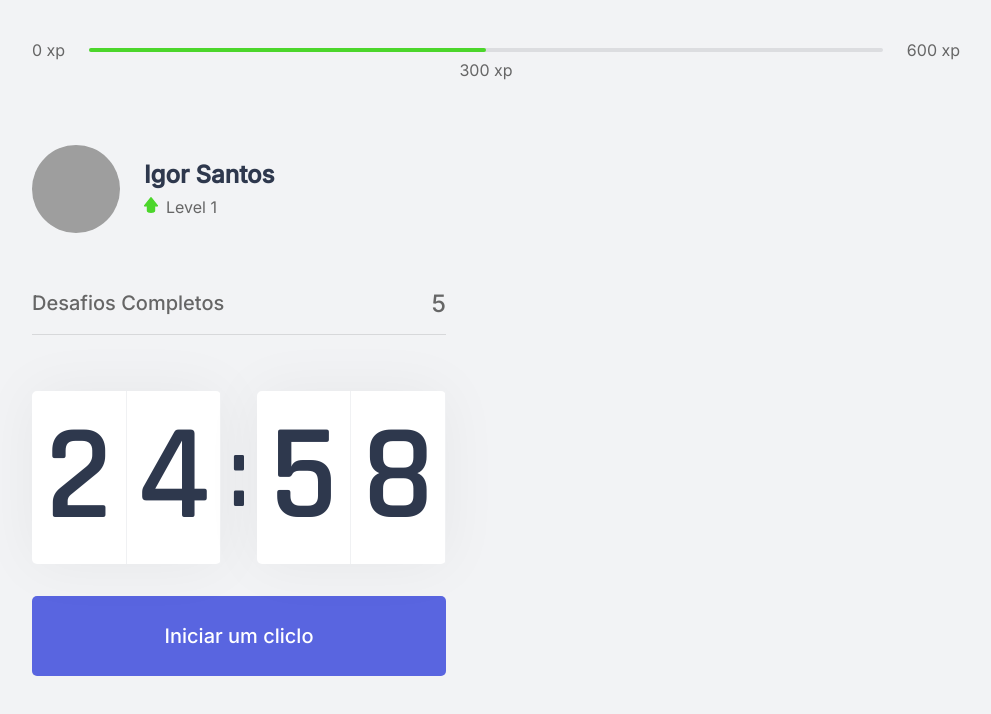
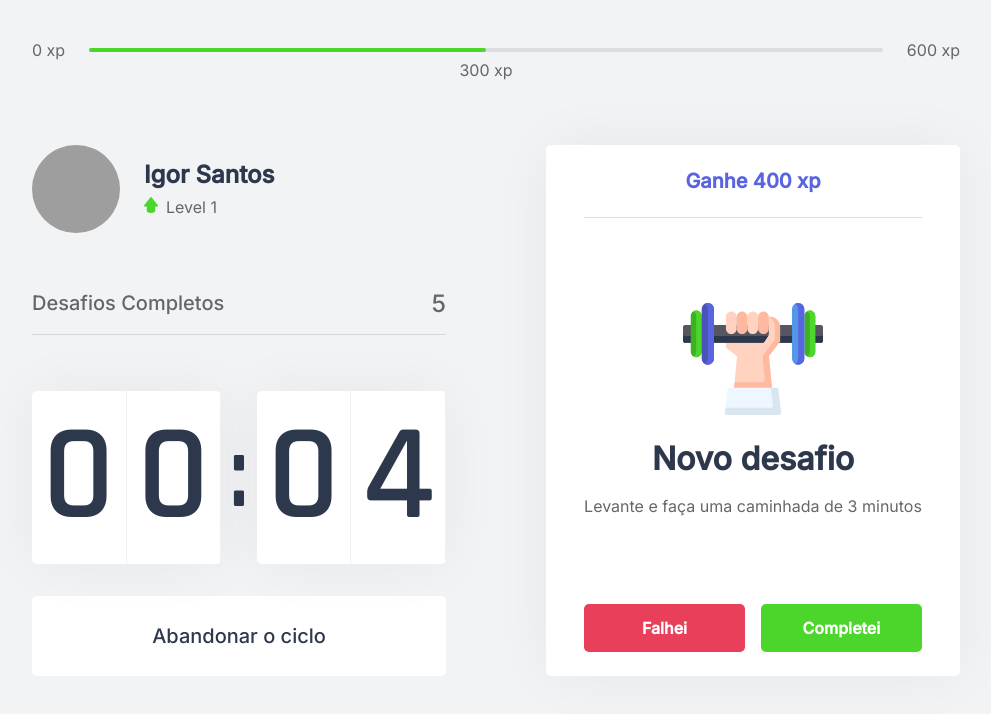
Before and after one commit to falaigor/moveit, a Next.js app: page / in a window 1280 px wide. Both pictures are taken after a click on the button "Iniciar um cliclo". Shown: the top 714 px of the page, without its empty margins (144-1135 px from the left). Built offline with nearby package versions, Linux system fonts and the light colour scheme; grey boxes are pictures that could not be loaded.

Commit message:
Finished CSS Home

```diff
--- /dev/null
+++ b/src/components/ChallengeBox.tsx
@@ -0,0 +1,46 @@
+import styles from '../styles/components/ChallengeBox.module.css'
+
+export function ChallengeBox() {
+  const hasActiveChallenge = true
+
+  return (
+    <div className={styles.challengeBoxContainer}>
+      { hasActiveChallenge ? (
+        <div className={styles.challengeActive}>
+          <header>Ganhe 400 xp</header>
+          <main>
+            <img src="icons/body.svg" alt="" />
+            <strong>Novo desafio</strong>
+            <p>Levante e faça uma caminhada de 3 minutos</p>
+          </main>
+          <footer>
+            <button
+              type="button"
+              className={styles.challengeFailedButton}
+            >
+              Falhei
+            </button>
+
+            <button
+              type="button"
+              className={styles.challengeSucceededButton}
+            >
+              Completei
+            </button>
+          </footer>
+        </div>
+      ) : (
+          <div className={styles.challengeNotActive}>
+            <strong>
+              Finalize um ciclo
+              para receber desafios
+            </strong>
+            <p>
+              <img src="icons/level-up.svg" alt="Suba de Level completando desafios" />
+              Avance de level completando os desafios.
+            </p>
+          </div>
+        )}
+    </div>
+  )
+}
--- a/src/components/Countdown.tsx
+++ b/src/components/Countdown.tsx
@@ -1,9 +1,14 @@
-import { useState, useEffect } from 'react'
+import { useState, useEffect, useContext } from 'react'
+import { ChallengesContext } from '../contexts/ChallengesContext';
 import styles from '../styles/components/Countdown.module.css'
 
+let countdownTimeOut: NodeJS.Timeout
+
 export function Countdown() {
-  const [time, setTime] = useState(25 * 60);
-  const [active, setActive] = useState(false);
+  const { startNewChallenge } = useContext(ChallengesContext)
+  const [time, setTime] = useState(0.1 * 60);
+  const [isActive, setIsActive] = useState(false);
+  const [hasFinished, setHasFinished] = useState(false)
 
   const minutes = Math.floor(time / 60);
   const seconds = time % 60;
@@ -12,16 +17,26 @@
   const [secondLeft, secondRight] = String(seconds).padStart(2, '0').split('')
 
   function startCountdown() {
-    setActive(true);
+    setIsActive(true);
+  }
+
+  function resetCountdown() {
+    clearTimeout(countdownTimeOut);
+    setIsActive(false);
+    setTime(0.1 * 60);
   }
 
   useEffect(() => {
-    if (active && time > 0) {
-      setTimeout(() => {
-        setTime(time - 1)
+    if (isActive && time > 0) {
+      countdownTimeOut = setTimeout(() => {
+        setTime(time - 1);
       }, 1000)
+    } else if (isActive && time === 0) {
+      setHasFinished(true);
+      setIsActive(false);
+      startNewChallenge()
     }
-  }, [active, time])
+  }, [isActive, time])
 
   return (
     <div>
@@ -37,12 +52,36 @@
         </div>
       </div>
 
-      <button
-        type="button"
-        className={styles.countdownButton}
-        onClick={startCountdown}>
-        Iniciar um cliclo
-      </button>
+      { hasFinished ? (
+        <button
+          disabled
+          className={styles.countdownButton}
+        >
+          Ciclo encerrado
+        </button>
+      ) : (
+          <>
+            { isActive ? (
+              <button
+                type="button"
+                className={`${styles.countdownButton} ${styles.countdownButtonActive}`}
+                onClick={resetCountdown}
+              >
+                Abandonar o ciclo
+              </button>
+            ) : (
+                <button
+                  type="button"
+                  className={styles.countdownButton}
+                  onClick={startCountdown}
+                >
+                  Iniciar um cliclo
+                </button>
+              )}
+          </>
+        )}
+
+
     </div>
   )
 }
--- /dev/null
+++ b/src/contexts/ChallengesContext.tsx
@@ -0,0 +1,42 @@
+import { createContext, useState, ReactNode } from 'react'
+
+interface ChallengesContextData {
+  level: number
+  currentExperience: number;
+  challengesCompleted: number;
+  levelUp: () => void;
+  startNewChallenge: () => void;
+}
+
+interface ChallengesProviderProps {
+  children: ReactNode
+}
+
+export const ChallengesContext = createContext({} as ChallengesContextData);
+
+export function ChallengesProvider({ children }: ChallengesProviderProps) {
+  const [level, setLevel] = useState(1);
+  const [currentExperience, setCurrentExperience] = useState(0);
+  const [challengesCompleted, setChallengesCompleted] = useState(0);
+
+  function levelUp() {
+    setLevel(level + 1)
+  }
+
+  function startNewChallenge() {
+
+  }
+
+  return (
+    <ChallengesContext.Provider
+      value={{
+        level,
+        levelUp,
+        currentExperience,
+        challengesCompleted,
+        startNewChallenge
+      }}>
+      {children}
+    </ChallengesContext.Provider>
+  )
+}
--- a/src/pages/_app.tsx
+++ b/src/pages/_app.tsx
@@ -1,7 +1,15 @@
 import '../styles/global.css'
 
+import { ChallengesProvider } from '../contexts/ChallengesContext'
+
 function MyApp({ Component, pageProps }) {
-  return <Component {...pageProps} />;
+
+
+  return (
+    <ChallengesProvider>
+      <Component {...pageProps} />
+    </ChallengesProvider>
+  );
 }
 
 export default MyApp;
--- a/src/pages/index.tsx
+++ b/src/pages/index.tsx
@@ -1,9 +1,10 @@
+import Head from 'next/head'
+
 import { CompletedChallenges } from "../components/CompletedChallenges";
 import { Countdown } from "../components/Countdown";
 import { ExperienceBar } from "../components/ExperienceBar";
 import { Profile } from '../components/Profile';
-
-import Head from 'next/head'
+import { ChallengeBox } from "../components/ChallengeBox";
 
 import styles from '../styles/pages/Home.module.css'
 
@@ -23,7 +24,7 @@
           <Countdown />
         </div>
         <div>
-
+          <ChallengeBox />
         </div>
       </section>
     </div>
--- /dev/null
+++ b/src/styles/components/ChallengeBox.module.css
@@ -0,0 +1,103 @@
+.challengeBoxContainer {
+  height: 100%;
+  background: var(--white);
+  border-radius: 5px;
+  box-shadow: 0 0 60px rgba(0, 0, 0, 0.05);
+  padding: 1.5rem 1.2rem;
+
+  display: flex;
+  flex-direction: column;
+  align-items: center;
+  justify-content: center;
+
+  text-align: center;
+}
+
+.challengeNotActive {
+  display: flex;
+  flex-direction: column;
+  align-items: center;
+}
+
+.challengeNotActive strong {
+  font-size: 1.5rem;
+  font-weight: 500;
+  line-height: 1.4;
+}
+
+.challengeNotActive p {
+  display: flex;
+  flex-direction: column;
+  align-items: center;
+  line-height: 1.4;
+  max-width: 70%;
+  margin-top: 3rem;
+}
+
+.challengeNotActive p img {
+  margin-bottom: 1rem;
+}
+
+.challengeActive {
+  height: 100%;
+  display: flex;
+  flex-direction: column;
+}
+
+.challengeActive header {
+  color: var(--blue);
+  font-weight: 600;
+  font-size: 1.25rem;
+  padding: 0 2rem 1.5rem;
+  border-bottom: 1px solid var(--gray-line);
+}
+
+.challengeActive main {
+  flex: 1;
+  display: flex;
+  flex-direction: column;
+  align-items: center;
+  justify-content: center;
+}
+
+.challengeActive main strong {
+  font-weight: 600;
+  font-size: 2rem;
+  color: var(--title);
+  margin: 1.5rem 0 1rem;
+}
+
+.challengeActive main p {
+  line-height: 1.5;
+}
+
+.challengeActive footer {
+  display: grid;
+  grid-template-columns: 1fr 1fr;
+  gap: 1rem;
+}
+
+.challengeActive footer button {
+  height: 3rem;
+  display: flex;
+  align-items: center;
+  justify-content: center;
+  border: 0;
+  border-radius: 5px;
+  color: var(--white);
+  font-size: 1rem;
+  font-weight: 600;
+  transition: filter 0.2s;
+}
+
+.challengeActive footer button.challengeFailedButton {
+  background: var(--red);
+}
+
+.challengeActive footer button.challengeSucceededButton {
+  background: var(--green);
+}
+
+.challengeActive footer button:hover {
+  filter: brightness(0.9);
+}
--- a/src/styles/components/Countdown.module.css
+++ b/src/styles/components/Countdown.module.css
@@ -55,6 +55,23 @@
   font-weight: 500;
 }
 
-.countdownButton:hover {
+.countdownButton:not(:disabled):hover {
   background: var(--blue-dark);
 }
+
+.countdownButton:disabled {
+  background: var(--white);
+  color: var(--text);
+  cursor: not-allowed;
+  border-bottom: 4px solid var(--green);
+}
+
+.countdownButtonActive {
+  background: var(--white);
+  color: var(--title);
+}
+
+.countdownButtonActive:hover {
+  background: var(--red);
+  color: var(--white);
+}
```
